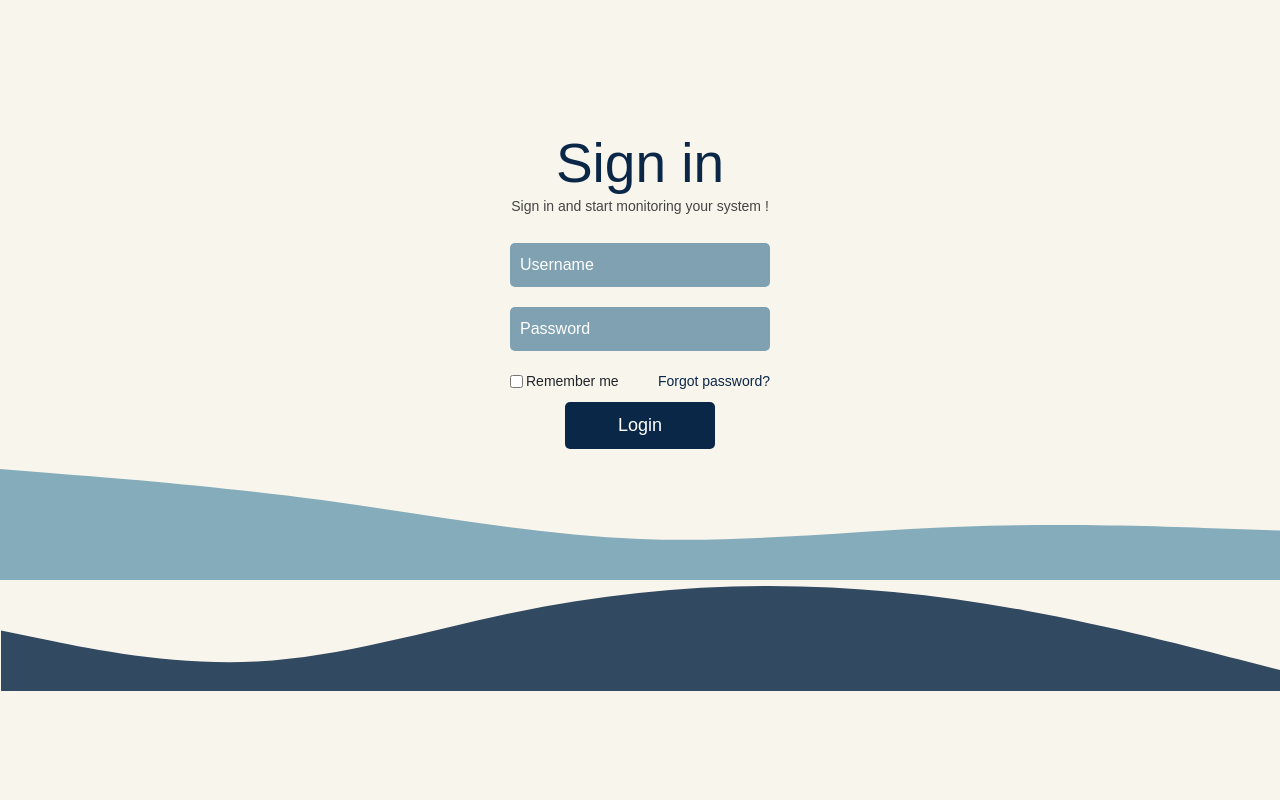
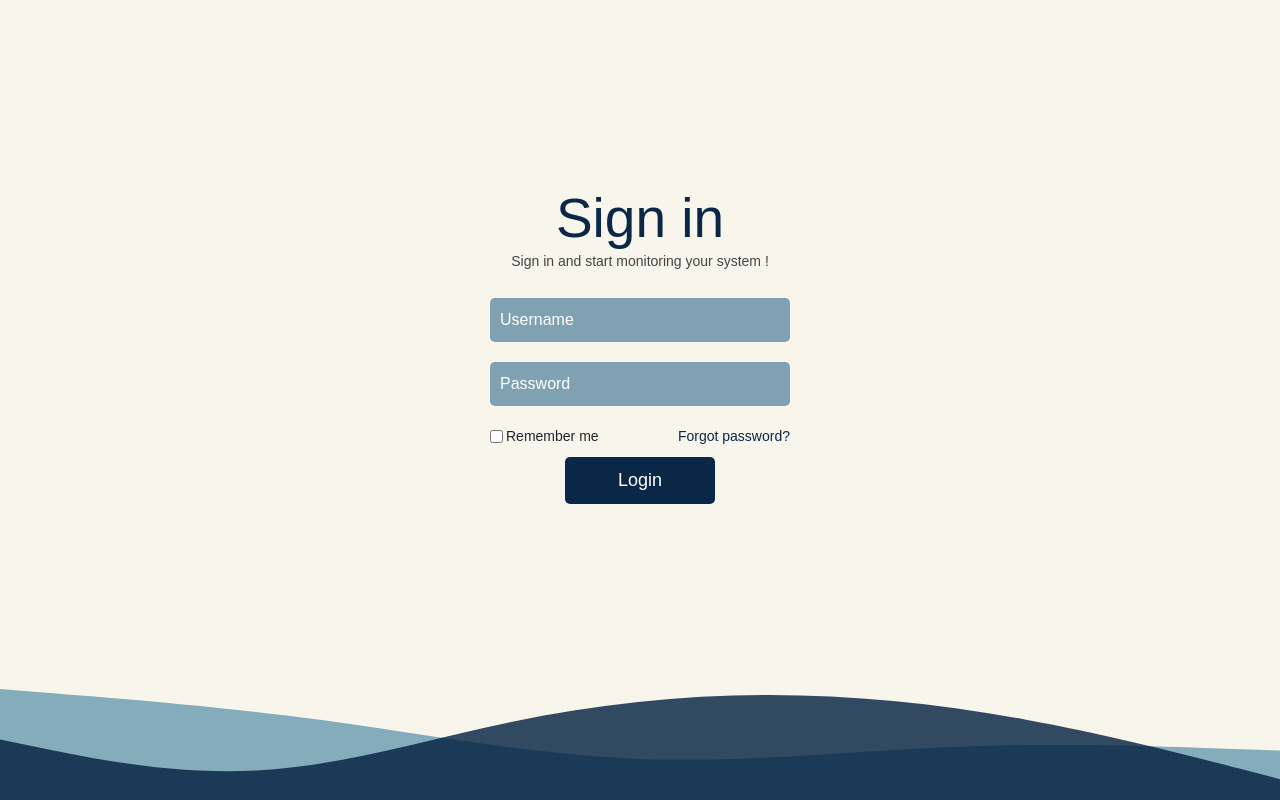
Before and after one commit to Omar23232/Oversee-backend, a Django app: page / in a window 1280 px wide. Run offline with Django 5.2, Linux system fonts and the light colour scheme.

Commit message:
Update login.css

```diff
--- a/Oversee_backend/login/static/login/css/login.css
+++ b/Oversee_backend/login/static/login/css/login.css
@@ -1,26 +1,30 @@
-
-body {
-    font-family: Arial, sans-serif;
-    text-align: center;
-    background-color: #f8f5ec;
+/* Reset and base styles */
+html, body {
     margin: 0;
     padding: 0;
+    height: 94vh;
+    font-family: Arial, sans-serif;
+    background-color: #f8f5ec;
+}
+
+/* Flex layout for full-page center content and bottom wave */
+body {
     display: flex;
     flex-direction: column;
-    justify-content: center;
+    justify-content: space-between;
     align-items: center;
-    height: 100vh;
-    position: relative;
+    text-align: center;
 }
 
+/* Login container centered vertically */
 .login-container {
-    background: transparent;
-    padding: 20px;
+
     border-radius: 10px;
     width: 300px;
-    position: relative;
-    /* for content over waves  */
     z-index: 2;
+    background: transparent;
+    margin-top: auto;
+    margin-bottom: auto;
 }
 
 h1 {
@@ -34,9 +38,9 @@ p {
     font-size: 14px;
 }
 
+/* Input fields */
 input[type="text"],
-input[type="password"]
-{
+input[type="password"] {
     width: 100%;
     padding: 10px;
     margin: 10px 0;
@@ -51,6 +55,7 @@ input::placeholder {
     color: white;
 }
 
+/* Remember me and forgot password row */
 .remember-forgot {
     display: flex;
     justify-content: space-between;
@@ -59,7 +64,6 @@ input::placeholder {
     margin-top: 10px;
     margin-bottom: 10px;
     font-weight: normal;
-
 }
 
 .remember-forgot label {
@@ -74,8 +78,7 @@ input::placeholder {
     font-weight: normal;
 }
 
-
-
+/* Login button */
 button {
     width: 150px;
     padding: 10px;
@@ -91,17 +94,34 @@ button:hover {
     background: #09203F;
 }
 
-.waves {
+/* Waves wrapper sticks to bottom */
+.svg-wrapper {
+    position: relative;
+    width: 100%;
+    height: 111px;
+}
+
+/* Ensure SVGs inside waves are layered correctly */
+.svg-wrapper svg {
     position: absolute;
     bottom: 0;
     left: 0;
     width: 100%;
+    height: auto;
 }
 
+.svg-wrapper svg:last-child {
+    z-index: 2;
+}
 
+.svg-wrapper svg:first-child {
+    z-index: 1;
+}
+
+/* Optional if you use sidebar and tables in another page */
 .sidebar {
     width: 250px;
-    background: #cfb286;
+    background: #0B2748;
     min-height: 100vh;
     box-shadow: 2px 0 5px rgba(0,0,0,0.07);
     padding: 20px 0;
```
